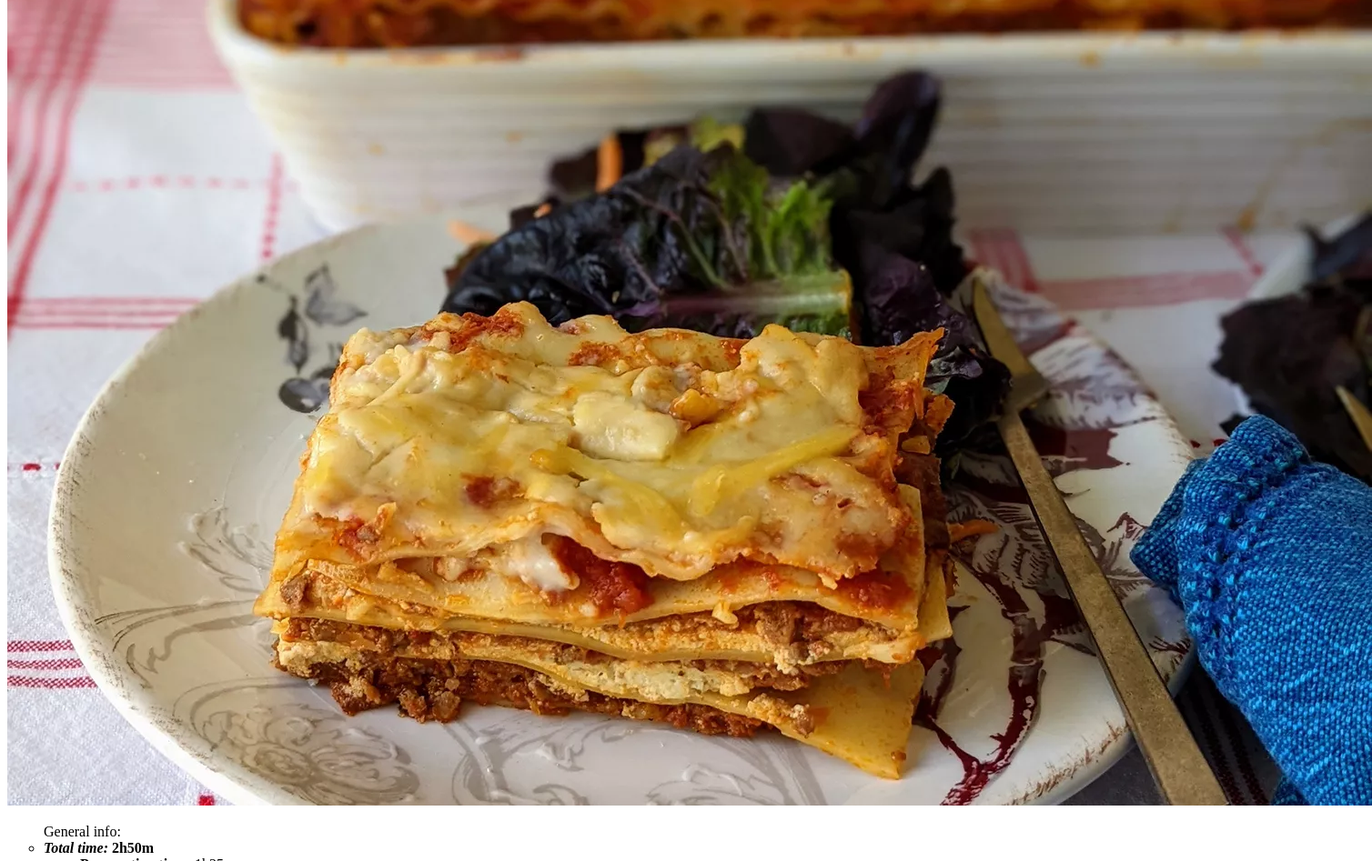
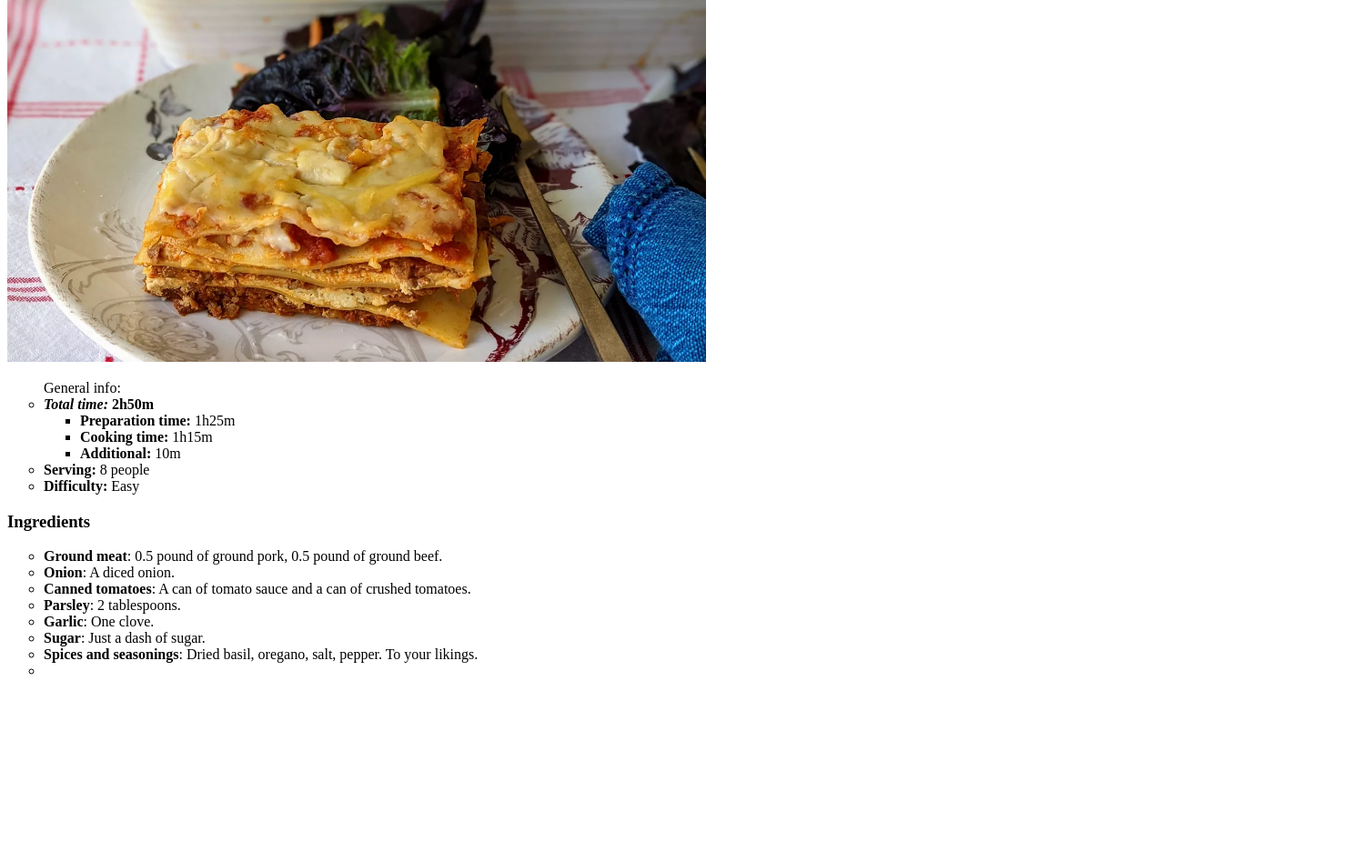
Before and after one commit to nguyenhuy0905/odin-recipes, a plain HTML site: page recipes/lasagna.html in a window 1280 px wide. Shown: the part 194-1141 px from the top of the page at 91% size, 1508 px wide, since content can reach past the window. After the commit the page ends 957 px from the top, so only its background shows below. Drawn offline with Linux system fonts and the light colour scheme.

Commit message:
fix: finish the ingredient section

```diff
--- a/recipes/lasagna.html
+++ b/recipes/lasagna.html
@@ -8,7 +8,7 @@
     <body>
         <!-- Recipes -->
         <h1>Easy, home-made lasagna</h1>
-        <img src="../lasagna.png" sizes="128, 128"/>
+        <img src="../lasagna.png" alt="Some tasty lasagna" height="512"/>
         <ul>
             General info:
             <li>
@@ -22,6 +22,16 @@
             <li><strong>Serving:</strong> 8 people</li>
             <li><strong>Difficulty:</strong> Easy</li>
         </ul>
-
+        <h3><strong>Ingredients</strong></h3>
+        <ul>
+            <li><strong>Ground meat</strong>: 0.5 pound of ground pork, 0.5 pound of ground beef.</li>
+            <li><strong>Onion</strong>: A diced onion.</li>
+            <li><strong>Canned tomatoes</strong>: A can of tomato sauce and a can of crushed tomatoes.</li>
+            <li><strong>Parsley</strong>: 2 tablespoons.</li>
+            <li><strong>Garlic</strong>: One clove.</li>
+            <li><strong>Sugar</strong>: Just a dash of sugar.</li>
+            <li><strong>Spices and seasonings</strong>: Dried basil, oregano, salt, pepper. To your likings.</li>
+            <li><storng></storng></li>
+        </ul>
     </body>
 </html>
```
